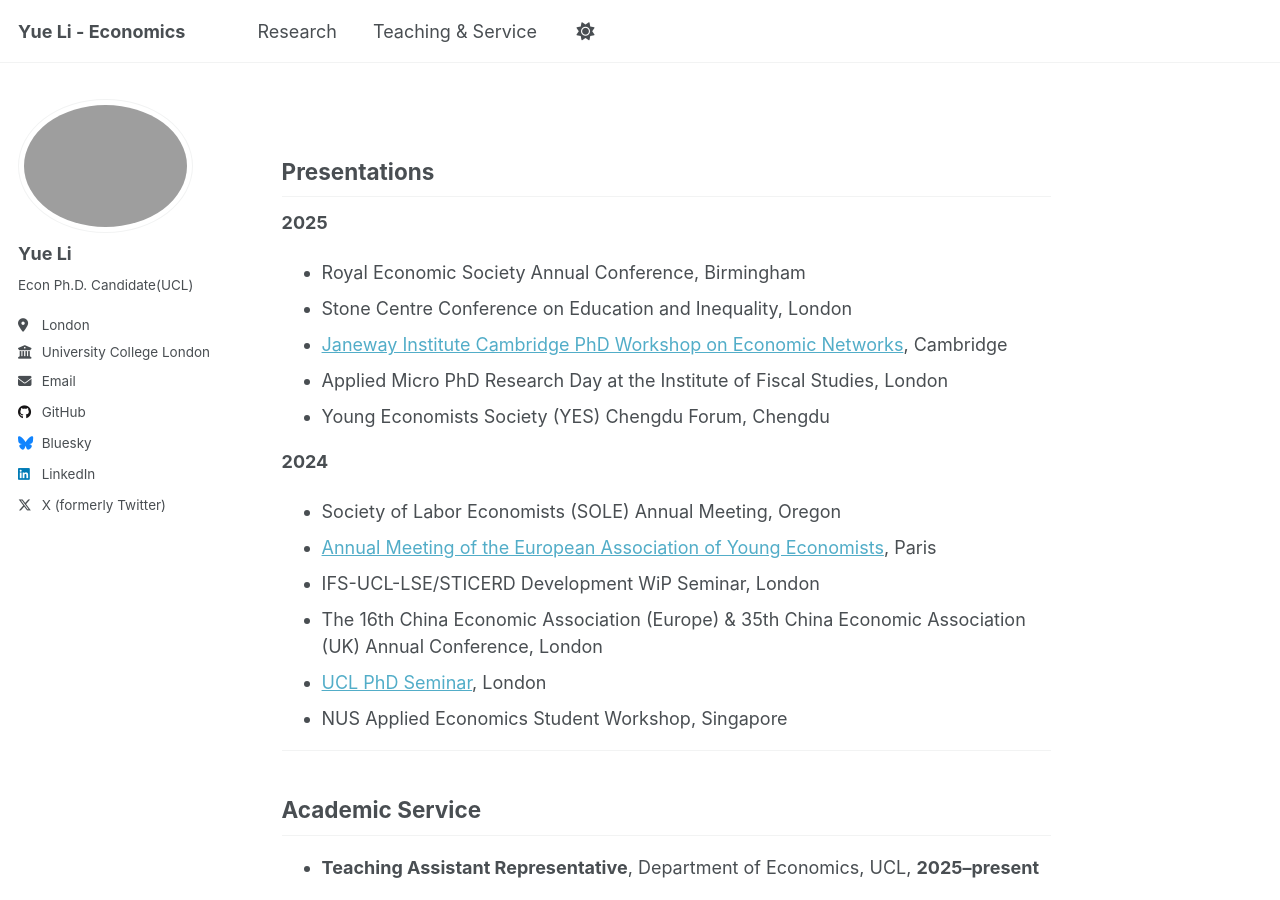
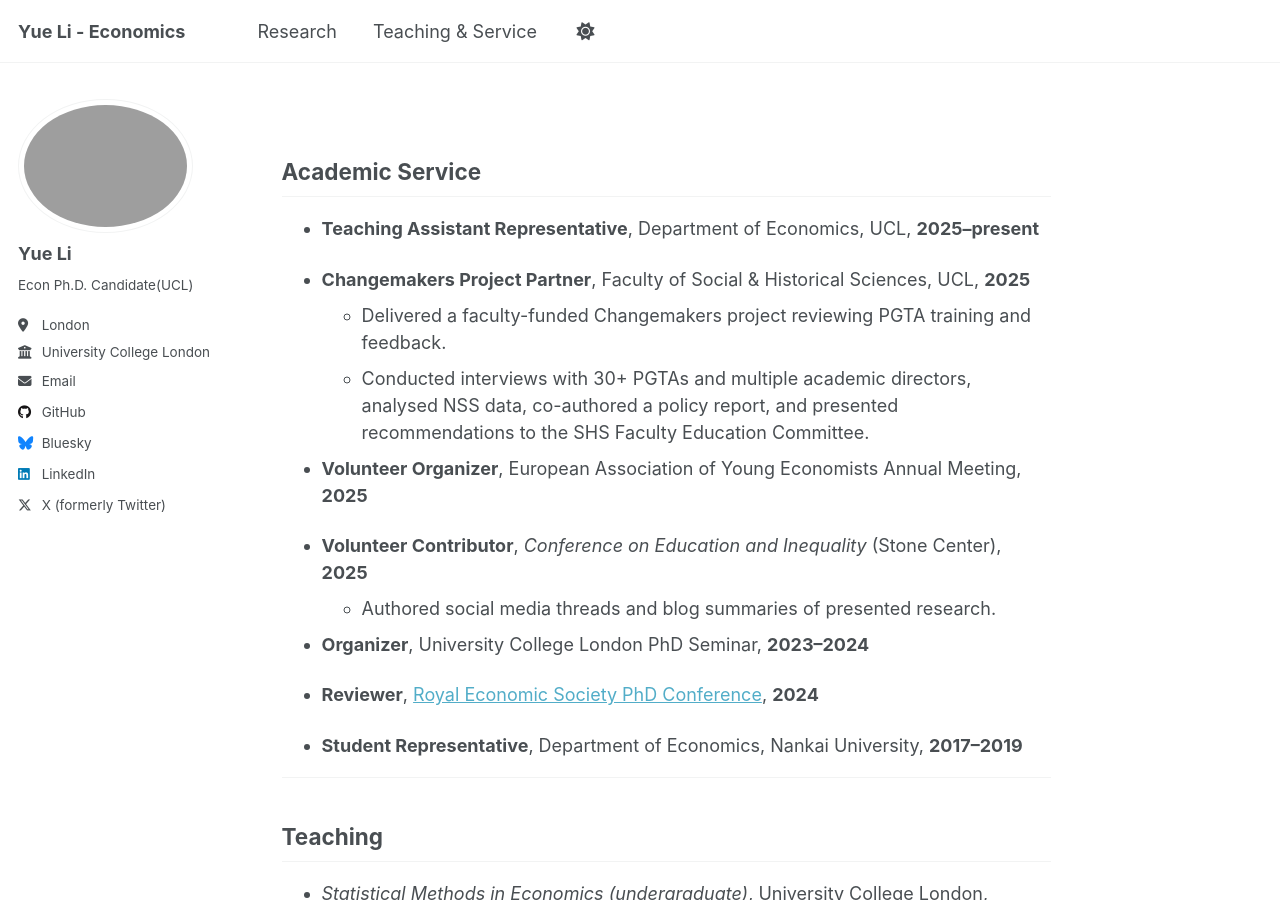
Before and after one commit to yueli-econ/yueli-econ.github.io, a Jekyll site: the page built from _pages/others.md, in a window 1280 px wide and 900 px high. Built offline with Jekyll 4.4.1, drawn with Linux system fonts in a browser that asks for light colours; a script that is not in the unit is left out.

Commit message:
Update others.md

```diff
--- a/_pages/others.md
+++ b/_pages/others.md
@@ -2,26 +2,6 @@
 title: ""
 permalink: /others/
 author_profile: true
----
-
-
-## Presentations
-
-**2025**
-- Royal Economic Society Annual Conference, Birmingham
-- Stone Centre Conference on Education and Inequality, London
-- [Janeway Institute Cambridge PhD Workshop on Economic Networks](https://www.janeway.econ.cam.ac.uk/event/janeway-institute-phd-workshop-economic-networks), Cambridge
-- Applied Micro PhD Research Day at the Institute of Fiscal Studies, London
-- Young Economists Society (YES) Chengdu Forum, Chengdu
-
-**2024**
-- Society of Labor Economists (SOLE) Annual Meeting, Oregon
-- [Annual Meeting of the European Association of Young Economists](https://www.eaye.info/eayeam/past-editions/2024-edition), Paris
-- IFS-UCL-LSE/STICERD Development WiP Seminar, London
-- The 16th China Economic Association (Europe) & 35th China Economic Association (UK) Annual Conference, London
-- [UCL PhD Seminar](https://www.ucl.ac.uk/social-historical-sciences/events/2024/feb/phd-seminar-yue-li-ucl), London
-- NUS Applied Economics Student Workshop, Singapore
-
 ---
 
 ## Academic Service
```
